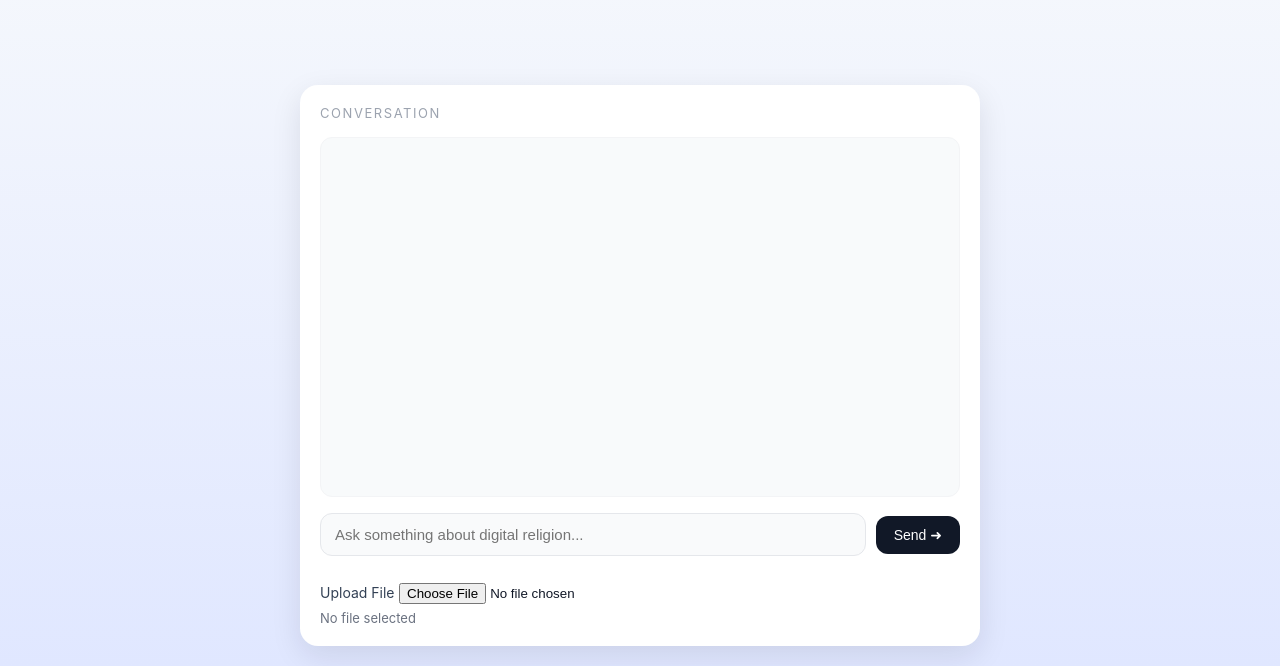
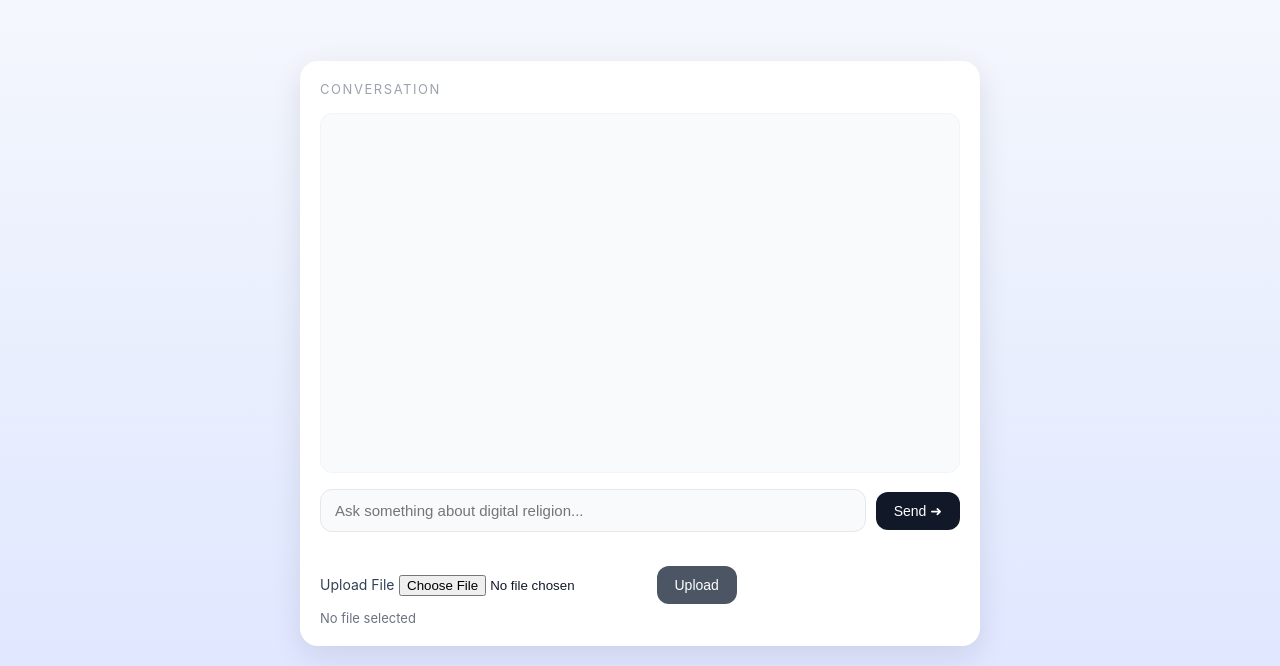
Before and after one commit to gemige530-star/ReAI-religion-researcher, a website: page index.html in a window 1280 px wide. Shown: the part 134-800 px from the top of the page. Drawn offline with Linux system fonts and the light colour scheme.

Commit message:
Update index.htmlAdd file upload button, show uploaded file in chat, and include file content in chat requests

```diff
--- a/index.html
+++ b/index.html
@@ -160,11 +160,29 @@
       font-size: 13px;
       color: #6b7280;
     }
+
+    #upload-btn {
+      padding: 11px 18px;
+      border: none;
+      border-radius: 12px;
+      background: #4b5563;
+      color: #ffffff;
+      font-size: 14px;
+      font-weight: 500;
+      cursor: pointer;
+      display: inline-flex;
+      align-items: center;
+      gap: 6px;
+      margin-top: 8px;
+    }
+
+    #upload-btn:hover {
+      background: #6b7280;
+    }
   </style>
 </head>
 
 <body>
-
   <h1>Digital Religion Researcher</h1>
   <div class="subtitle">An interactive interface for exploring questions about digital religion</div>
 
@@ -182,6 +200,7 @@
       <div class="file-upload-section">
         <label for="file-upload" class="file-label">Upload File</label>
         <input type="file" id="file-upload" />
+        <button id="upload-btn" onclick="uploadFile()">Upload</button>
         <div id="file-name" class="file-name">No file selected</div>
       </div>
     </div>
@@ -198,6 +217,36 @@
     chatLog.scrollTop = chatLog.scrollHeight;
   }
 
+  let uploadedFile = { text: null, id: null };
+
+  async function uploadFile() {
+    const fileInput = document.getElementById("file-upload");
+    const fileNameDiv = document.getElementById("file-name");
+    const file = fileInput.files[0];
+    if (!file) return;
+
+    // Display uploaded file name in chat
+    addMessage("user", "Uploaded file: " + file.name);
+
+    // Read file content and upload to server
+    const reader = new FileReader();
+    reader.onload = async function() {
+      uploadedFile.text = reader.result;
+      try {
+        const res = await fetch("/api/upload-file", {
+          method: "POST",
+          body: file
+        });
+        const data = await res.json();
+        uploadedFile.id = data.file_id;
+        fileNameDiv.textContent = "Uploaded: " + file.name;
+      } catch (e) {
+        fileNameDiv.textContent = "[Upload failed]";
+      }
+    };
+    reader.readAsText(file);
+  }
+
   async function sendQuestion() {
     const input = document.getElementById("question");
     const q = input.value.trim();
@@ -210,10 +259,13 @@
     const thinking = chatLog.lastChild;
 
     try {
+      const bodyData = uploadedFile.text
+        ? { message: q + "\n\n" + uploadedFile.text, file_id: uploadedFile.id }
+        : { message: q };
       const res = await fetch("/api/chat", {
         method: "POST",
         headers: { "Content-Type": "application/json" },
-        body: JSON.stringify({ message: q }),
+        body: JSON.stringify(bodyData),
       });
 
       const data = await res.json();
```
